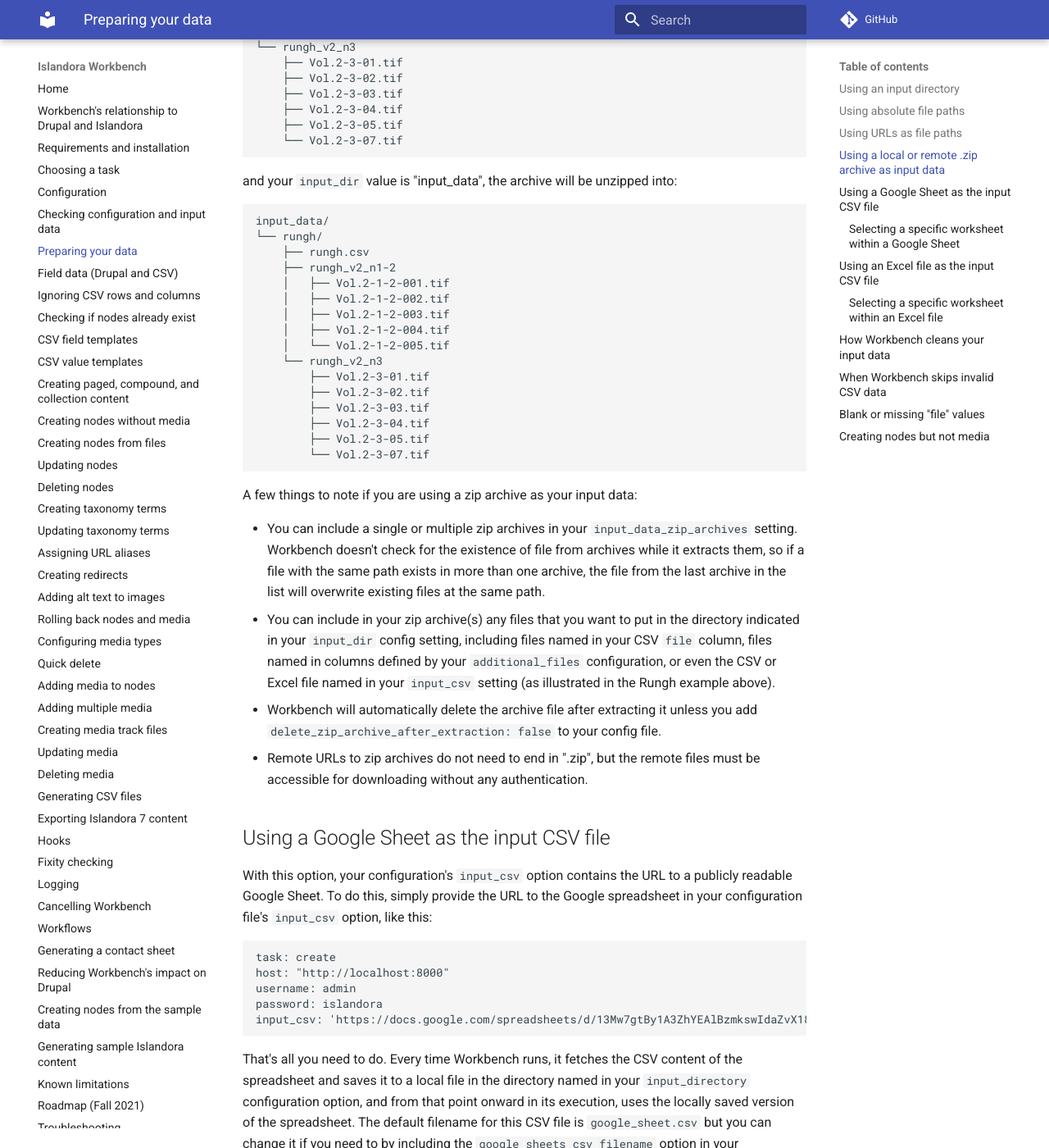
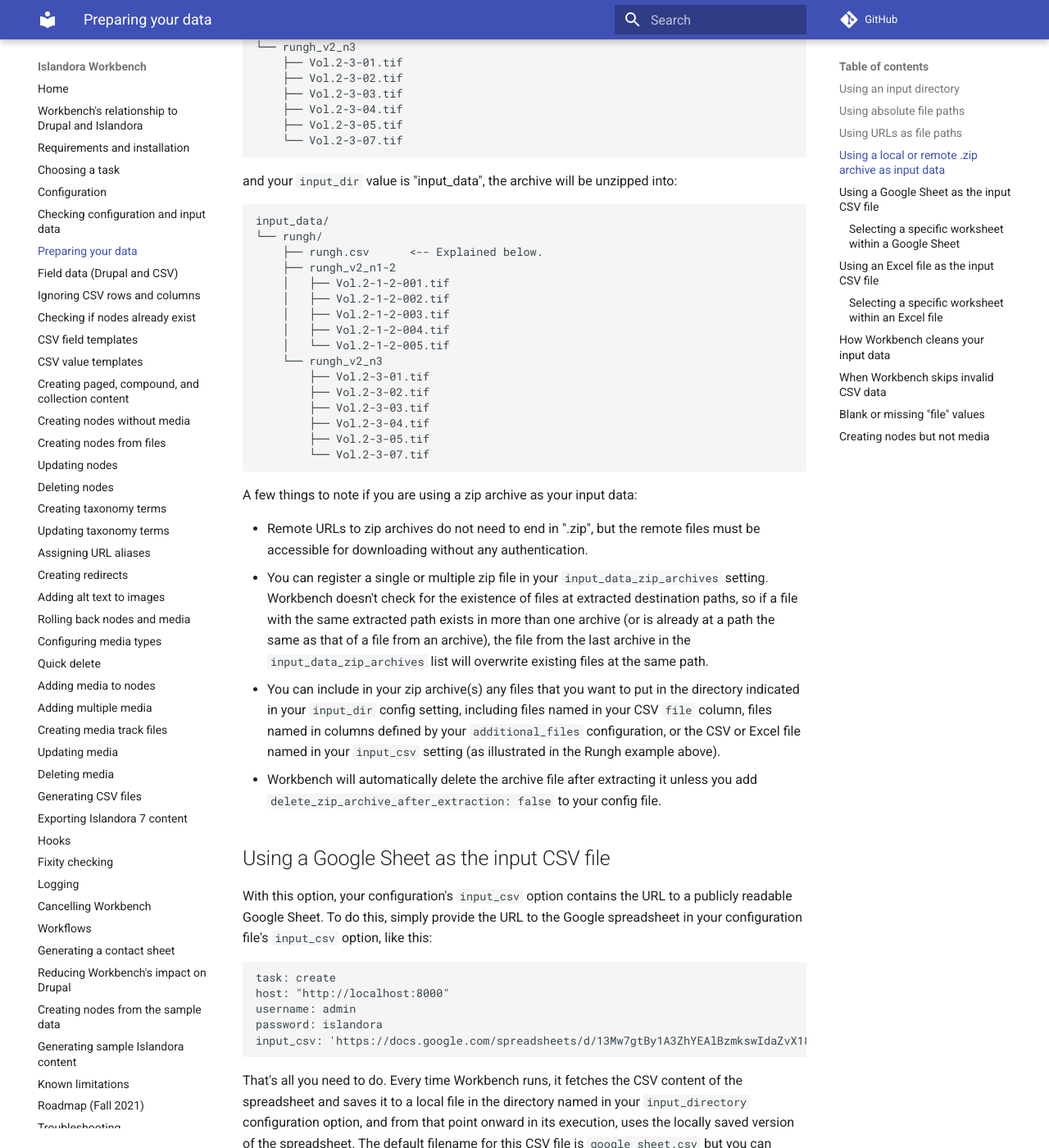
Before and after one commit to mjordan/islandora_workbench_docs, an MkDocs documentation site: the page built from docs/preparing_data.md, in a window 1280 px wide and 1400 px high, scrolled down 4623 px. Shown: the whole window at 82% size. Built offline with MkDocs 1.6.1 and Material for MkDocs 9.7.7, drawn with Linux system fonts in a browser that asks for light colours; comment, search, counter and statistics services are not loaded.

Commit message:
Some more tweaks to the dos about zip archives.

````diff
--- a/docs/preparing_data.md
+++ b/docs/preparing_data.md
@@ -199,7 +199,7 @@
 ```
 input_data/
 └── rungh/
-    ├── rungh.csv
+    ├── rungh.csv      <-- Explained below.
     ├── rungh_v2_n1-2
     │   ├── Vol.2-1-2-001.tif
     │   ├── Vol.2-1-2-002.tif
@@ -217,10 +217,10 @@
 
 A few things to note if you are using a zip archive as your input data:
 
-- You can include a single or multiple zip archives in your `input_data_zip_archives` setting. Workbench doesn't check for the existence of file from archives while it extracts them, so if a file with the same path exists in more than one archive, the file from the last archive in the list will overwrite existing files at the same path.
-- You can include in your zip archive(s) any files that you want to put in the directory indicated in your `input_dir` config setting, including files named in your CSV `file` column, files named in columns defined by your `additional_files` configuration, or even the CSV or Excel file named in your `input_csv` setting (as illustrated in the Rungh example above).
+- Remote URLs to zip archives do not need to end in ".zip", but the remote files must be accessible for downloading without any authentication.
+- You can register a single or multiple zip file in your `input_data_zip_archives` setting. Workbench doesn't check for the existence of files at extracted destination paths, so if a file with the same extracted path exists in more than one archive (or is already at a path the same as that of a file from an archive), the file from the last archive in the `input_data_zip_archives` list will overwrite existing files at the same path.
+- You can include in your zip archive(s) any files that you want to put in the directory indicated in your `input_dir` config setting, including files named in your CSV `file` column, files named in columns defined by your `additional_files` configuration, or the CSV or Excel file named in your `input_csv` setting (as illustrated in the Rungh example above).
 - Workbench will automatically delete the archive file after extracting it unless you add `delete_zip_archive_after_extraction: false` to your config file.
-- Remote URLs to zip archives do not need to end in ".zip", but the remote files must be accessible for downloading without any authentication.
 
 ## Using a Google Sheet as the input CSV file
 
````
